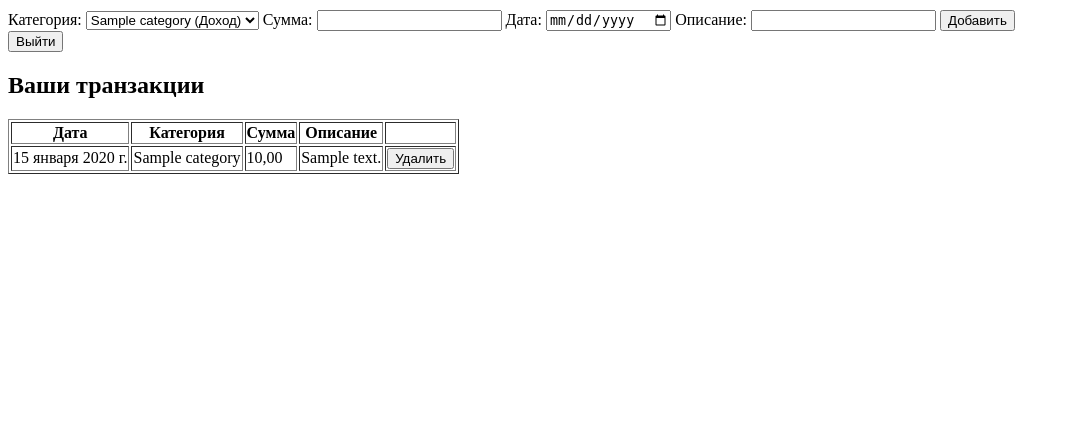
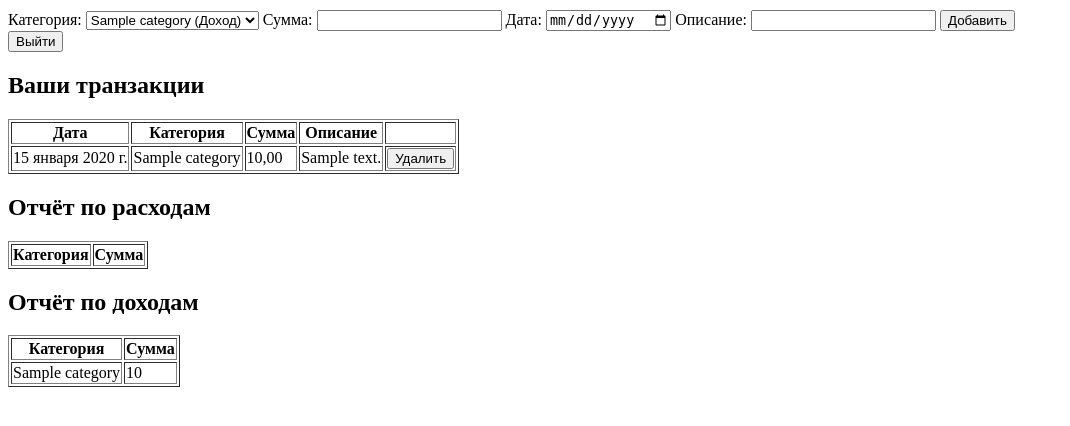
Before and after one commit to A1vot/personal-finance, a Django app: page /dashboard/ in a window 1280 px wide. Shown: the part 155-581 px from the top of the page, without its empty margins (0-1070 px from the left). Run offline with Django 5.2, Linux system fonts and the light colour scheme; a user stored in the database is signed in; tables that the repository leaves empty hold one stand-in row (values such as "Sample post"); lists and menus that the app fills with data are empty.

Commit message:
Добавлены отчёты по категориям доходов и расходов в личном кабинете

```diff
--- a/personal_finance/pages/templates/pages/dashboard.html
+++ b/personal_finance/pages/templates/pages/dashboard.html
@@ -65,6 +65,37 @@
         </tr>
         {% endfor %}
     </table>
+    <h2>Отчёт по расходам</h2>
+
+    <table border="1">
+        <tr>
+            <th>Категория</th>
+            <th>Сумма</th>
+        </tr>
+
+        {% for item in expense_report %}
+        <tr>
+            <td>{{ item.category__name }}</td>
+            <td>{{ item.total }}</td>
+        </tr>
+        {% endfor %}
+    </table>
+
+    <h2>Отчёт по доходам</h2>
+
+    <table border="1">
+        <tr>
+            <th>Категория</th>
+            <th>Сумма</th>
+        </tr>
+
+        {% for item in income_report %}
+        <tr>
+            <td>{{ item.category__name }}</td>
+            <td>{{ item.total }}</td>
+        </tr>
+        {% endfor %}
+    </table>
 
 </body>
 </html>
--- a/personal_finance/pages/views.py
+++ b/personal_finance/pages/views.py
@@ -6,7 +6,7 @@ from django.contrib.auth import authenticate, login
 
 from transactions.models import Transaction
 from categories.models import Category
-
+from django.db.models import Sum
 
 # Страница входа (теперь с логикой авторизации)
 def login_view(request):
@@ -53,11 +53,32 @@ def dashboard_view(request):
     categories = Category.objects.all()
     transactions = Transaction.objects.filter(user=request.user)
 
+    # Данные для отображения
+    categories = Category.objects.all()
+    transactions = Transaction.objects.filter(user=request.user)
+
+    # Отчёт: расходы по категориям
+    expense_report = (
+        Transaction.objects
+        .filter(user=request.user, category__type='expense')
+        .values('category__name')
+        .annotate(total=Sum('amount'))
+    )
+
+    # Отчёт: доходы по категориям
+    income_report = (
+        Transaction.objects
+        .filter(user=request.user, category__type='income')
+        .values('category__name')
+        .annotate(total=Sum('amount'))
+    )
+
     return render(request, 'pages/dashboard.html', {
         'categories': categories,
-        'transactions': transactions
+        'transactions': transactions,
+        'expense_report': expense_report,
+        'income_report': income_report
     })
-
 
 # Регистрация нового пользователя
 def register_view(request):
```
